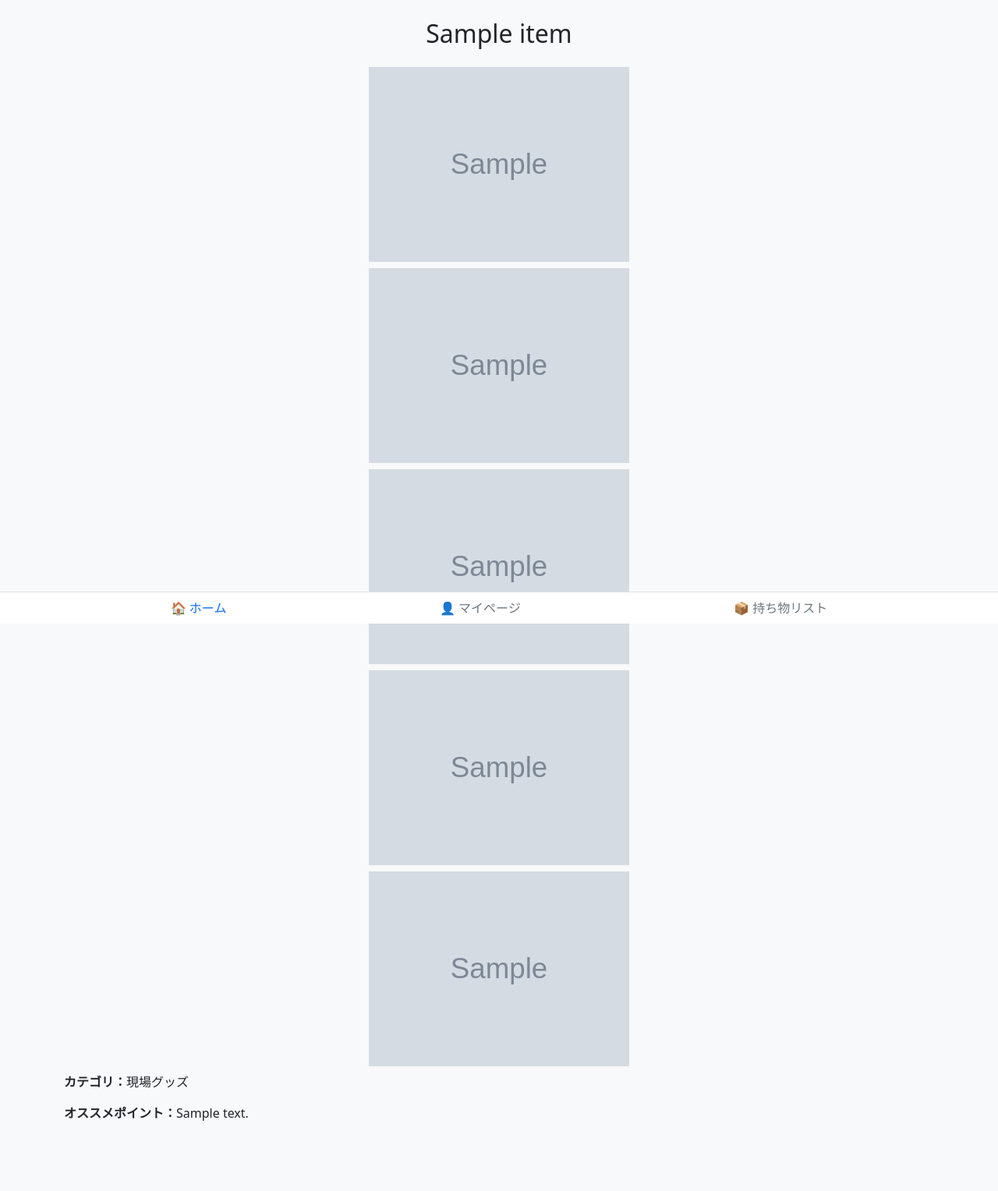
After one commit to sososo176/OshiMate-, a Django app: page /items/1/ in a window 1280 px wide. The commit adds this page. Shown: the whole page at 78% size. Run offline with Django 5.2, Linux system fonts and the light colour scheme; tables that the repository leaves empty hold one stand-in row (values such as "Sample post"); grey boxes marked "Sample" are stand-in pictures; some libraries are stand-ins or nearby versions.

Commit message:
アイテム詳細ページ実装と画像表示調整

```diff
--- /dev/null
+++ b/items/templates/items/item_detail.html
@@ -0,0 +1,78 @@
+{% load static %}
+<!DOCTYPE html>
+<html lang="ja">
+<head>
+    <meta charset="UTF-8">
+    <title>{{ item.title }} | OshiMate</title>
+    <meta name="viewport" content="width=device-width, initial-scale=1">
+    <link href="https://cdn.jsdelivr.net/npm/bootstrap@5.3.3/dist/css/bootstrap.min.css" rel="stylesheet">
+    <style>
+        .item-image-wrapper {
+            width: 100%;
+            height: 250px; /* ここで高さを統一 */
+            display: flex;
+            justify-content: center;
+            align-items: center;
+            overflow: hidden;
+            background-color: #f8f9fa;
+            border-radius: 8px;
+        }
+
+        .item-image {
+            max-width: 100%;
+            max-height: 100%;
+        }
+    </style>
+
+
+
+</head>
+<body class="bg-light">
+
+<div class="container py-4 mb-5"><!-- mb-5でスクロール余裕を持たせる -->
+    <h2 class="text-center mb-4">{{ item.title }}</h2>
+
+    <!-- 画像（最大5枚） -->
+    {% if item.image1 %}
+        <div class="item-image-wrapper mb-2">
+            <img src="{{ item.image1.url }}" class="item-image" alt="画像1">
+        </div>
+    {% endif %}
+    {% if item.image2 %}
+        <div class="item-image-wrapper mb-2">
+            <img src="{{ item.image2.url }}" class="item-image" alt="画像2">
+        </div>
+    {% endif %}
+    {% if item.image3 %}
+        <div class="item-image-wrapper mb-2">
+            <img src="{{ item.image3.url }}" class="item-image" alt="画像3">
+        </div>
+    {% endif %}
+    {% if item.image4 %}
+        <div class="item-image-wrapper mb-2">
+            <img src="{{ item.image4.url }}" class="item-image" alt="画像4">
+        </div>
+    {% endif %}
+    {% if item.image5 %}
+        <div class="item-image-wrapper mb-2">
+            <img src="{{ item.image5.url }}" class="item-image" alt="画像5">
+        </div>
+    {% endif %}
+
+
+    <p><strong>カテゴリ：</strong>{{ item.category }}</p>
+    <p><strong>オススメポイント：</strong>{{ item.description }}</p>
+
+</div>
+
+<!-- フッター -->
+<nav class="navbar fixed-bottom navbar-light bg-white border-top">
+    <div class="container d-flex justify-content-around">
+        <a href="{% url 'accounts:home' %}" class="nav-link text-primary">🏠 ホーム</a>
+        <a href="#" class="nav-link text-secondary">👤 マイページ</a>
+        <a href="#" class="nav-link text-secondary">📦 持ち物リスト</a>
+    </div>
+</nav>
+
+</body>
+</html>
--- a/items/urls.py
+++ b/items/urls.py
@@ -1,9 +1,11 @@
 # items/urls.py
 from django.urls import path
 from .views import item_create_view
+from . import views
 
 app_name = 'items'
 
 urlpatterns = [
     path('create/', item_create_view, name='create'),
+    path('<int:pk>/', views.item_detail_view, name='item_detail'),
 ]
--- a/items/views.py
+++ b/items/views.py
@@ -1,6 +1,6 @@
 # items/views.py
 
-from django.shortcuts import render, redirect
+from django.shortcuts import render, redirect, get_object_or_404
 from django.contrib import messages
 from .forms import ItemForm
 from .models import Item
@@ -37,3 +37,7 @@ def item_create_view(request):
         form = ItemForm()
 
     return render(request, 'items/item_form.html', {'form': form})
+
+def item_detail_view(request, pk):
+    item = get_object_or_404(Item, pk=pk)
+    return render(request, 'items/item_detail.html', {'item': item})
```
Also changed, not shown: accounts/templates/accounts/home.html (+25 -2 lines).
